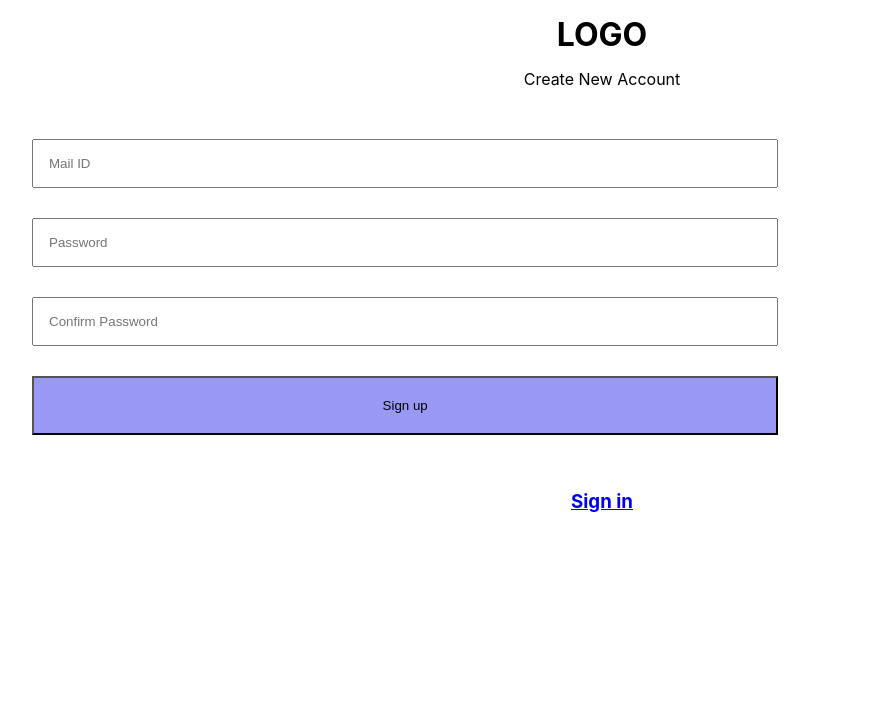
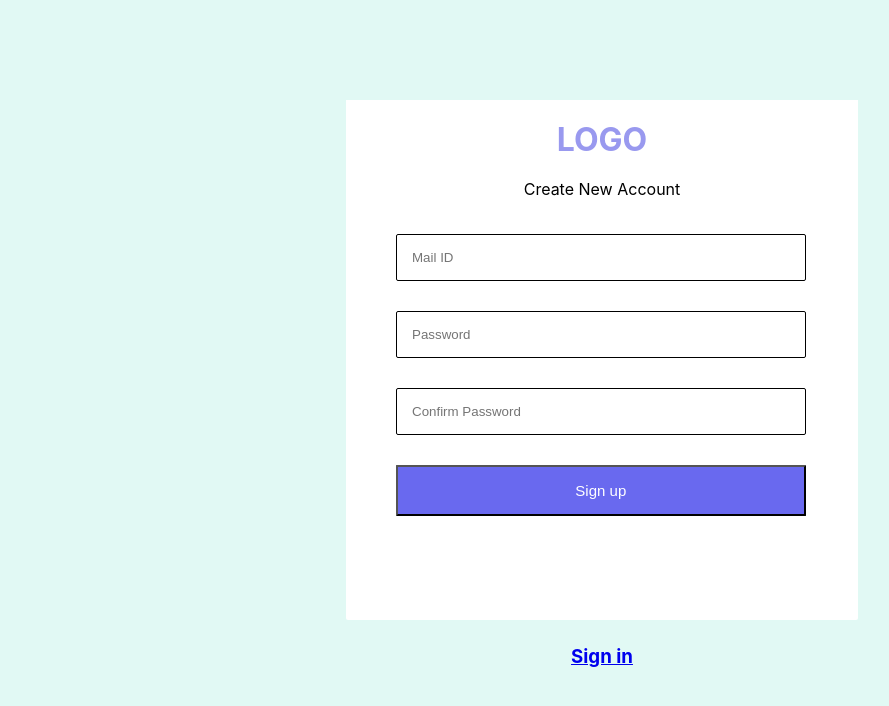
Before and after one commit to vkchauhangoldy/Real-Eastate, a React (Create React App) app in the folder frontend/: page /register in a window 1280 px wide. Shown: the top 706 px of the page, without its empty margins (38-927 px from the left). Built offline with nearby package versions, Linux system fonts and the light colour scheme.

Commit message:
UI completed

```diff
--- a/frontend/src/component/Login/Login.js
+++ b/frontend/src/component/Login/Login.js
@@ -1,7 +1,9 @@
 import React, { useState } from "react";
-import { NavLink } from "react-router-dom";
+import{AiFillEye,AiFillEyeInvisible} from "react-icons/ai"
+import { NavLink} from "react-router-dom";
 import "../Login/login.css"
 const Login = () => {
+    // const history= useHistory()
     const [inpval, setinpu] = useState({
         email: "",
         password: ""
@@ -29,8 +31,8 @@ const Login = () => {
 
         }
         else {
-            alert("successfully login")
-            const data = await fetch("http://localhost:4000/reg/login", {
+
+          const data = await fetch("http://localhost:4000/reg/login", {
                 method: "POST",
                 headers: {
                     "content-type": "application/json"
@@ -42,27 +44,30 @@ const Login = () => {
             const res = await data.json();
             console.log(res);
 
+
         }
     }
     return (
         <>
-            <section className="container">
+            <div className="container1">
                 <div>
-                    <h1>LOGO</h1>
+                    <h1 className="heading">LOGO</h1>
                 </div>
                 <p>Enter your credentials to access your account</p>
                 <div className="form_data">
                     <input type="email" onChange={setval} placeholder="User ID" name="email" value={inpval.email} />
                     <input type="password" onChange={setval} placeholder="Password" name="password" value={inpval.password} />
-                    <div className="inputs">
+
                         <button className="btn" onClick={adduserdata}>Sign In</button>
-                    </div>
-                    <h3><NavLink to="/register">Sign Up</NavLink></h3>
+
+
+                    <h3><NavLink to="/register" className="sig">Sign Up</NavLink></h3>
                 </div>
-            </section>
+                </div>
             <div>
-                <p>Don't have an account?<NavLink to="/register">Sign up</NavLink> </p>
+                <p className="signup">Don't have an account?<NavLink to="/register">Sign up</NavLink> </p>
             </div>
+
         </>
     )
 
--- a/frontend/src/component/Login/Register.css
+++ b/frontend/src/component/Login/Register.css
@@ -2,26 +2,39 @@
     margin: 0;
     padding: 0;
     box-sizing: border-box;
+    background-color: #E1F9F4;
 }
-section{
+.container{
+    width: 40%;
+     height: 65vh;
+    margin: auto;
+    margin-top: 100px;
+    background-color: white;
+    border-radius: 2px;
+}
 
-    border: 1px solid black;
-    width: 50%;
-    margin: auto;
-}
 h1, p{
     text-align: center;
 }
 input{
 width: 80%;
 margin:15px 50px;
+border-radius: 2px;
 }
-.form_data{
+.form_data_signup{
+    margin-bottom: 50px;
     display: inline-block;
+    background-color: white;
 
 }
 button{
     background-color: rgb(153, 153, 245);
     width: 80%;
     margin:15px 50px;
+    margin-bottom: 20px;
+
 }
+.log{
+    background-color: #E1F9F4;
+    padding: 25px;
+}
--- a/frontend/src/component/Login/Register.js
+++ b/frontend/src/component/Login/Register.js
@@ -3,6 +3,7 @@ import { NavLink } from "react-router-dom";
 
 import "../Login/Register.css";
 const Register = () => {
+    //const history= useHistory()
     const [inpval, setinpu] = useState({
         email: "",
         password: "",
@@ -20,7 +21,7 @@ const Register = () => {
 
         })
     }
-    const adduserdata = async(e) => {
+    const adduserdata = async (e) => {
         e.preventDefault();
         const { email, password, cpassword } = inpval
         if (email == "" || password == "" || cpassword == "") {
@@ -49,18 +50,24 @@ const Register = () => {
             });
             const res = await data.json();
             console.log(res);
+            if(res.status==422|| !res){
+                window.alert("Registration failed");
+            }
+            else{
+                window. alert("successfully login user")
+                //  history.push("/reg/login")
+            }
 
         }
     }
     return (
         <>
-                <div className="sign-in-parent">
-
+            <div className="container">
                 <div>
-                        <h1>LOGO</h1>
+                    <h1 className="heading">LOGO</h1>
                 </div>
                 <p>Create New Account</p>
-                    <div className="form_data">
+                <div className="form_data_signup">
 
                     <input type="email" onChange={setval} placeholder="Mail ID" name="email" value={inpval.email} />
 
@@ -70,15 +77,13 @@ const Register = () => {
 
                     <input type="password" onChange={setval} placeholder="Confirm Password" name="cpassword" value={inpval.cpassword} />
 
-                        <div>
-                            <button onClick={adduserdata}>Sign up</button>
-                        </div>
 
+                    <button onClick={adduserdata} className="btn">Sign up</button>
                 </div>
             </div>
 
             <div>
-                    <h3><NavLink to="/">Sign in</NavLink></h3>
+                <h3 className="log"><NavLink to="/">Sign in</NavLink></h3>
             </div>
         </>
     )
--- a/frontend/src/component/Login/login.css
+++ b/frontend/src/component/Login/login.css
@@ -1,37 +1,68 @@
 *{
     margin: 0;
     padding: 0;
-    box-sizing: border-box;
+
+    background-color: #E1F9F4;
 }
-.container{
-    width: 50%;
-    border: 1px solid black;
+.container1{
+    width: 40%;
+     height: 60vh;
     margin: auto;
-    margin-top: 130px;
+    margin-top: 100px;
+    background-color: white;
+    border-radius: 2px;
 }
-h1, p{
+.heading{
     text-align: center;
-    margin: 15px;
+    margin: 15px 0;
+    color: rgb(153, 153, 239);
+    background-color: white;
+    padding-top: 20px;
+}
+p{
+    text-align: center;
+    margin: 20px 0;
+    background-color: white;
+}
+h3{
+    text-decoration: none;
+    background-color: white;
 }
 .form_data{
-    margin: 20px;
+
+    background-color: white;
 }
 
-input, .btn{
+
+input{
+    border: 1px solid black;
     width: 70%;
     padding: 15px;
-    margin-top: 20px;
+    margin-top: 15px;
     margin-left: 110px;
+    background-color: white;
+    border-radius: 1px
 }
-input:hover{
-    border: 1px solid blue;
+button{
+    background-color: white;
+
 }
+
 .btn{
 background-color: rgb(105, 105, 239);
 color: white;
-font-size: 20px;
+font-size: 15px;
+padding: 15px;
+border-radius: 1px
 }
-h3, button{
+h3{
     text-align: center;
-    padding: 20px;
+    /* padding: 20px; */
+    background-color: white;
 }
+.sig{
+    background-color: white;
+}
+.signup{
+    background-color: #E1F9F4;
+}
```
Lines whose indentation alone changed are shown as unchanged.
